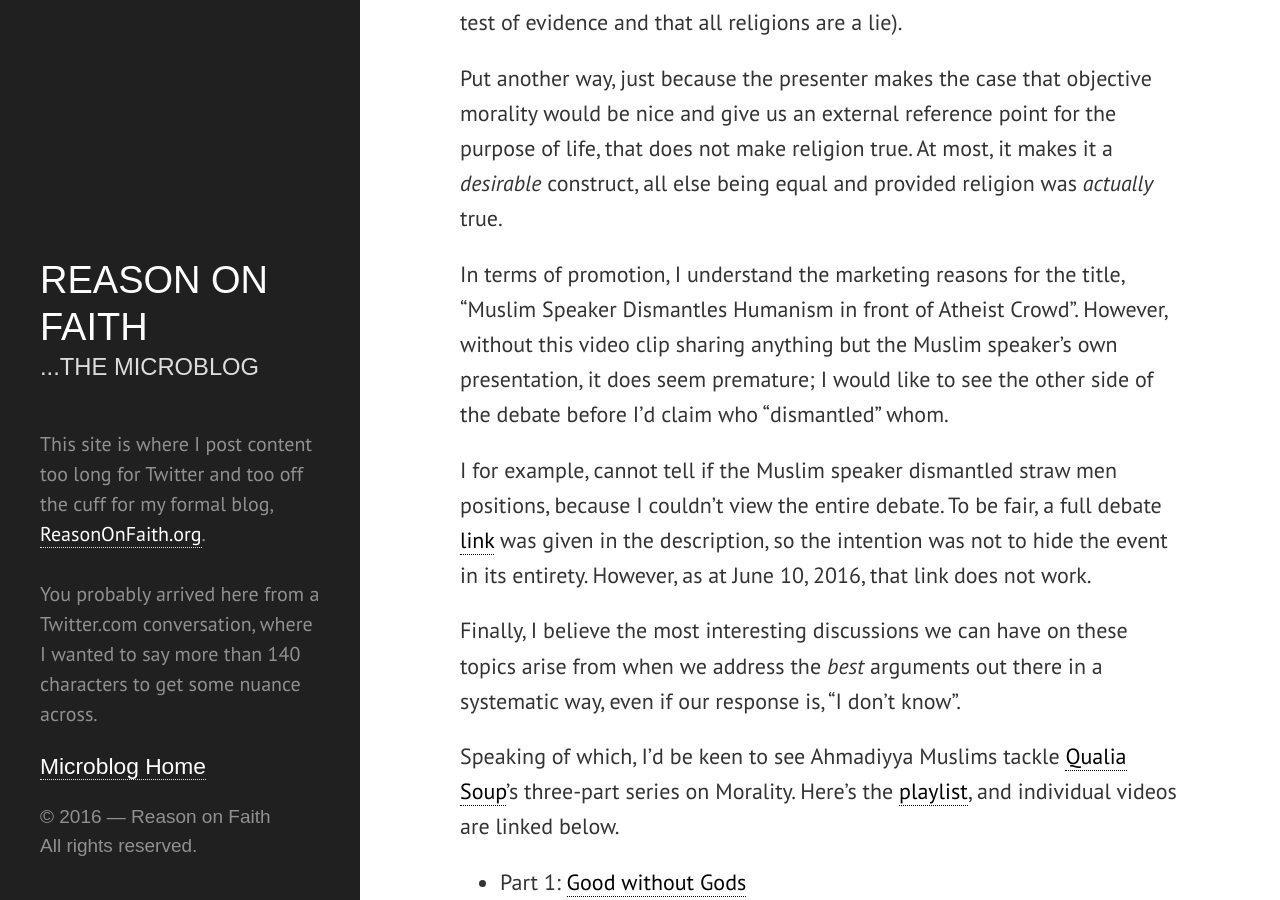
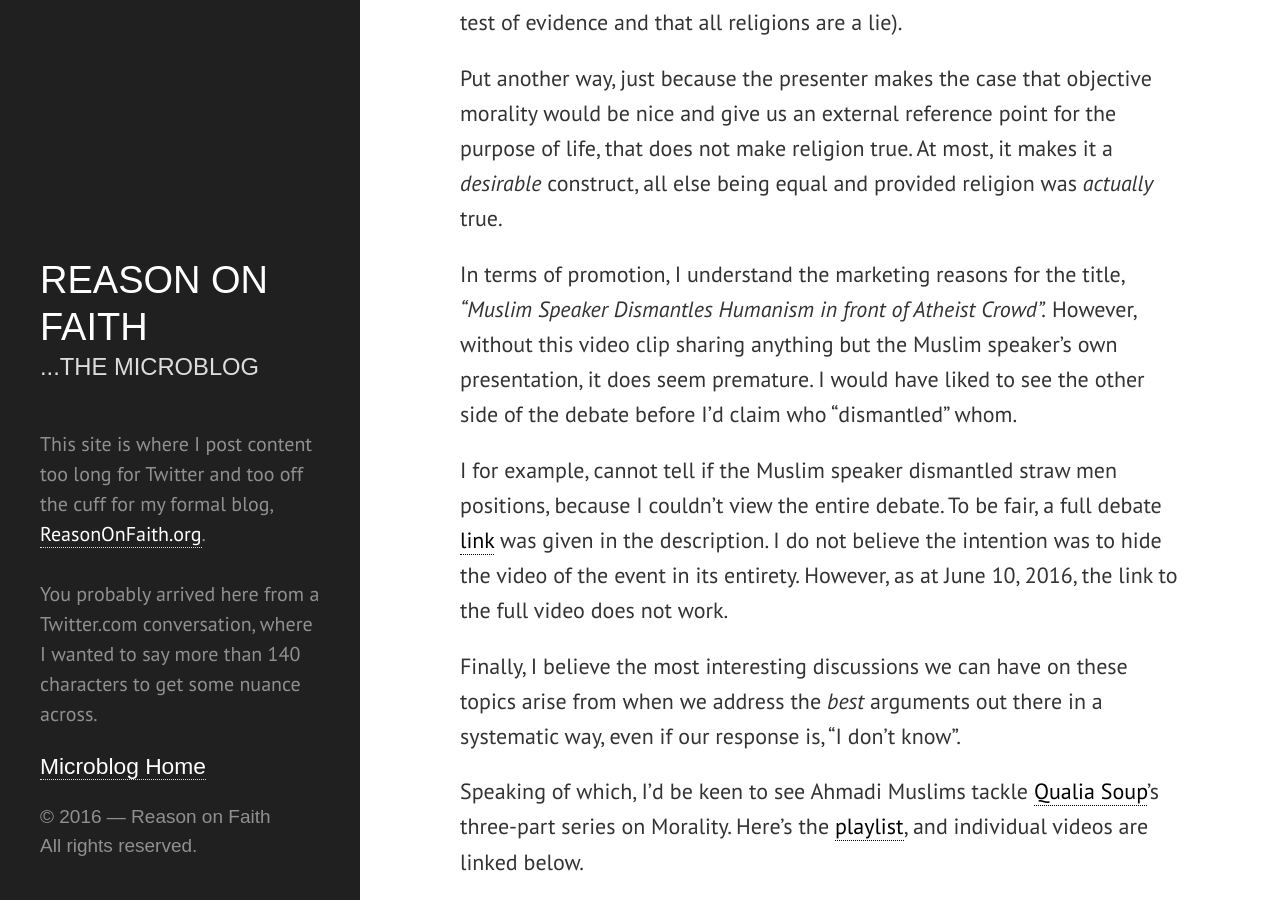
Before and after one commit to ReasonOnFaith/ReasonOnFaith.github.io, a Jekyll site: the page built from _posts/2016-06-11-morality-under-humanism-vs-islam.markdown, in a window 1280 px wide and 900 px high, scrolled down 1642 px. Built offline with Jekyll 4.4.1, drawn with Linux system fonts in a browser that asks for light colours.

```diff
--- a/_posts/2016-06-11-morality-under-humanism-vs-islam.markdown
+++ b/_posts/2016-06-11-morality-under-humanism-vs-islam.markdown
@@ -25,13 +25,13 @@ Even if we are in the philosophical infancy of our species' ability to derive an
 
 Put another way, just because the presenter makes the case that objective morality would be nice and give us an external reference point for the purpose of life, that does not make religion true. At most, it makes it a _desirable_ construct, all else being equal and provided religion was _actually_ true.
 
-In terms of promotion, I understand the marketing reasons for the title, "Muslim Speaker Dismantles Humanism in front of Atheist Crowd". However, without this video clip sharing anything but the Muslim speaker's own presentation, it does seem premature; I would like to see the other side of the debate before I'd claim who "dismantled" whom.
+In terms of promotion, I understand the marketing reasons for the title, _"Muslim Speaker Dismantles Humanism in front of Atheist Crowd"._ However, without this video clip sharing anything but the Muslim speaker's own presentation, it does seem premature. I would have liked to see the other side of the debate before I'd claim who "dismantled" whom.
 
-I for example, cannot tell if the Muslim speaker dismantled straw men positions, because I couldn't view the entire debate. To be fair, a full debate [link](https://www.youtube.com/watch?v=I9jjG) was given in the description, so the intention was not to hide the event in its entirety. However, as at June 10, 2016, that link does not work.
+I for example, cannot tell if the Muslim speaker dismantled straw men positions, because I couldn't view the entire debate. To be fair, a full debate [link](https://www.youtube.com/watch?v=I9jjG) was given in the description. I do not believe the intention was to hide the video of the event in its entirety. However, as at June 10, 2016, the link to the full video does not work.
 
 Finally, I believe the most interesting discussions we can have on these topics arise from when we address the _best_ arguments out there in a systematic way, even if our response is, "I don't know".
 
-Speaking of which, I'd be keen to see Ahmadiyya Muslims tackle [Qualia Soup](https://www.youtube.com/user/QualiaSoup/videos)'s three-part series on Morality. Here's the [playlist](https://www.youtube.com/playlist?list=PL0EFCB22DFCD4F2E7), and individual videos are linked below.
+Speaking of which, I'd be keen to see Ahmadi Muslims tackle [Qualia Soup](https://www.youtube.com/user/QualiaSoup/videos)'s three-part series on Morality. Here's the [playlist](https://www.youtube.com/playlist?list=PL0EFCB22DFCD4F2E7), and individual videos are linked below.
 
 * Part 1: [Good without Gods](http://www.youtube.com/watch?v=T7xt5LtgsxQ&feature=plcp)
 * Part 2: [Not-so-good books](http://www.youtube.com/watch?v=hSS-88ShJfo&feature=plcp)
```
